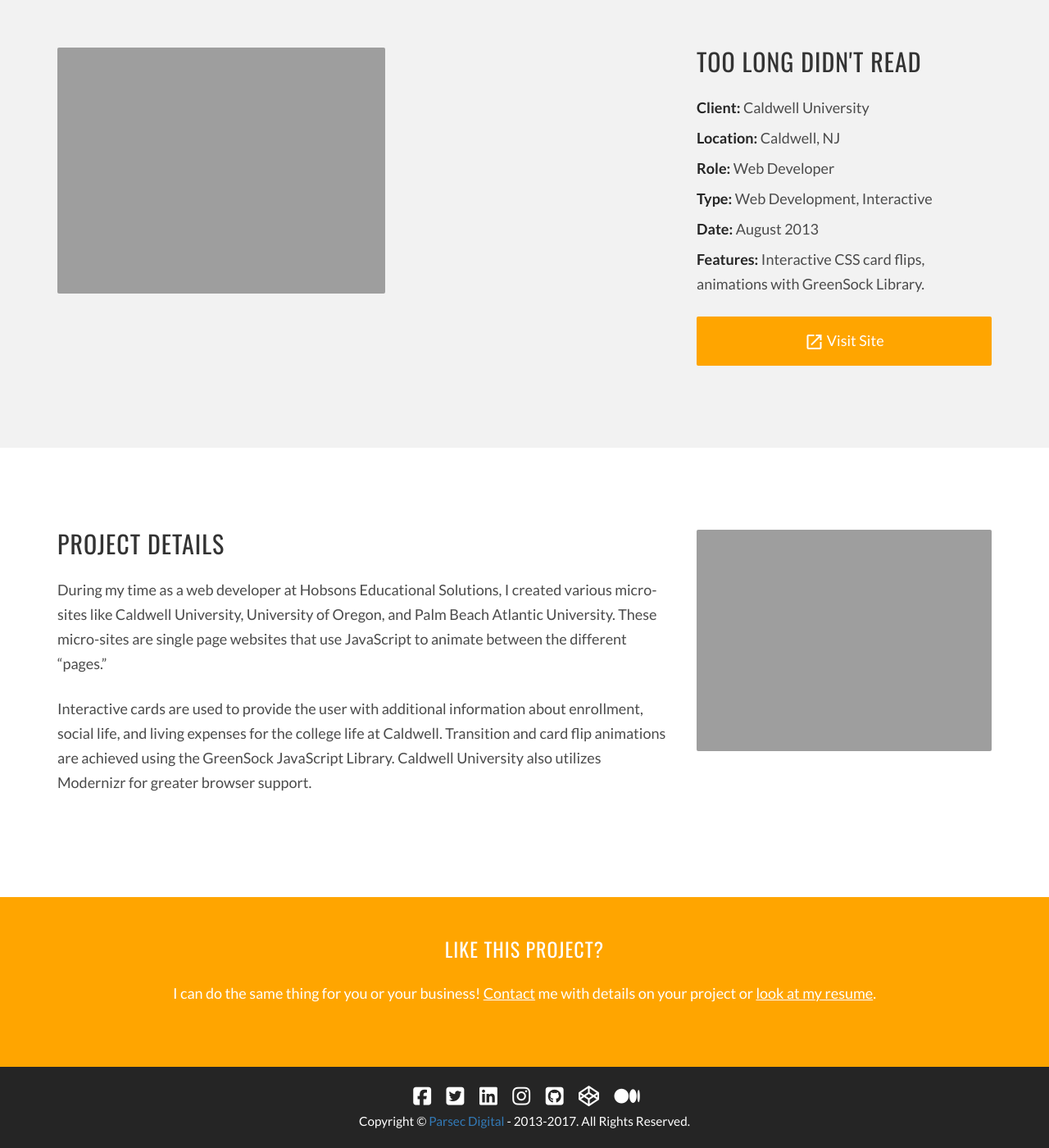
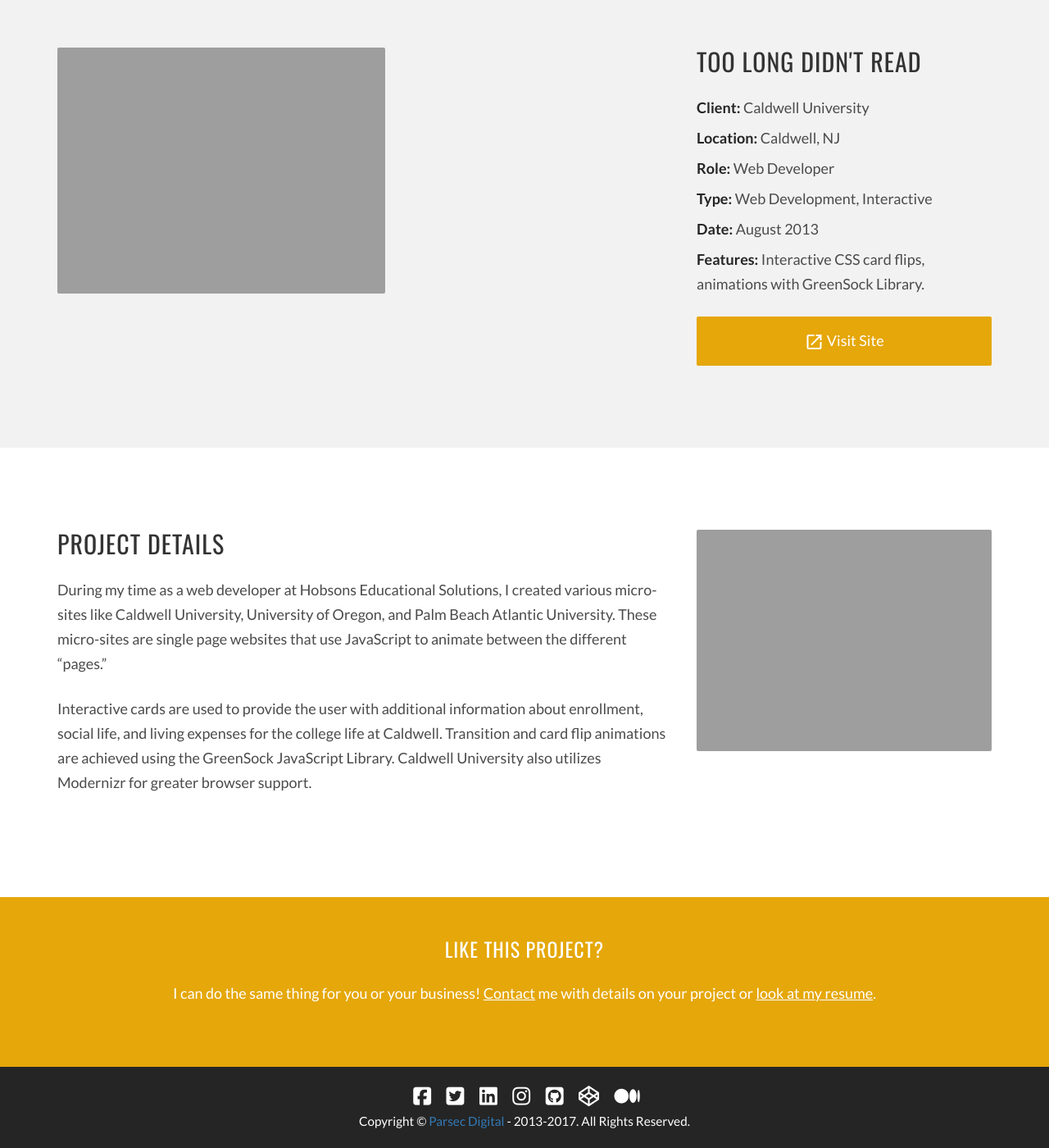
Before and after one commit to craigmullin/craigmullin.com, a Jekyll site: the page built from _projects/caldwell-university.md, in a window 1280 px wide and 1400 px high, scrolled down 493 px. Shown: the whole window at 82% size. Built offline with Jekyll 4.4.1, drawn with Linux system fonts in a browser that asks for light colours; nearby versions of some CDN libraries.

Commit message:
use hex color

```diff
--- a/_sass/fonts-colors.scss
+++ b/_sass/fonts-colors.scss
@@ -5,7 +5,7 @@ $lato: 'Lato', sans-serif;
 
 /* colors
 --------------------------*/
-$primary: orange;
+$primary: #E5A709;
 $primary-lgt: lighten($primary, 20%);
 $black: #252525;
 $white: #fff;
```
